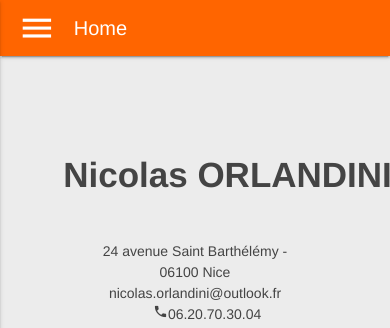
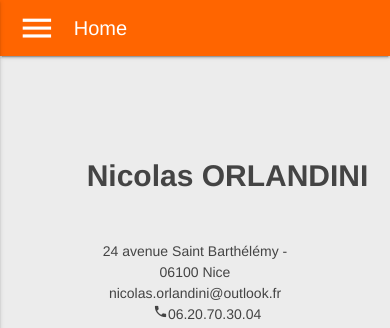
Before and after one commit to NicolasOrlandini/NicolasOrlandini.github.io, a plain HTML site: page index.html in a window 390 px wide. Shown: the top 328 px of the page. Drawn offline with nearby package versions, Linux system fonts and the light colour scheme; some packages are replaced by stand-ins of ours.

Commit message:
correction title name

```diff
--- a/styles/home.css
+++ b/styles/home.css
@@ -160,11 +160,12 @@
         position: relative !important;
         margin-left: auto !important;
         margin-right: auto !important;
+        padding-left: 0px !important;
         text-align: center;
     }
 
     .title span {
-        font-size: 35px;
+        font-size: 30px;
     }
 }
 
```
